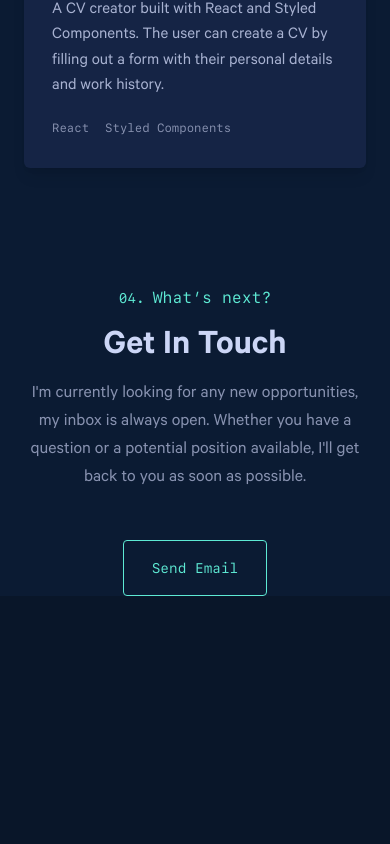
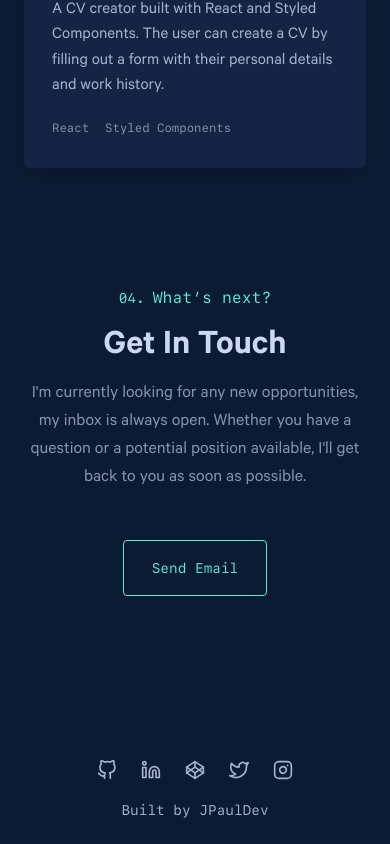
Before and after one commit to JPaulDev/personal-portfolio, a Next.js app: page / in a window 390 px wide. Shown: the part 4612-5456 px from the top of the page. Before the commit the page ends 5208 px from the top, so only its background shows below. Built offline with nearby package versions, Linux system fonts and the light colour scheme.

Commit message:
Add footer

```diff
--- /dev/null
+++ b/src/components/Footer.tsx
@@ -0,0 +1,41 @@
+import { SOCIAL_MEDIA } from '@config';
+import { Codepen, Github, Instagram, LinkedIn, Twitter } from '@icons';
+import Link from './Link';
+
+const icons = {
+  github: Github,
+  instagram: Instagram,
+  twitter: Twitter,
+  linkedin: LinkedIn,
+  codepen: Codepen,
+};
+
+export default function Footer() {
+  return (
+    <footer className="mt-32 flex flex-col items-center p-6 md:mt-48">
+      <ul className="mb-2 flex md:hidden">
+        {SOCIAL_MEDIA.map((link) => {
+          const Icon = icons[link.name as keyof typeof icons];
+
+          return (
+            <li key={link.name}>
+              <Link
+                href={link.href}
+                className="block p-3 text-skin-tertiary transition-all duration-300 hover:text-teal-300"
+              >
+                <Icon className="h-5 w-5" />
+              </Link>
+            </li>
+          );
+        })}
+      </ul>
+
+      <Link
+        href="https://www.github.com/jpauldev"
+        className="font-mono text-sm text-skin-tertiary transition-colors duration-300 hover:text-teal-300"
+      >
+        Built by JPaulDev
+      </Link>
+    </footer>
+  );
+}
--- a/src/components/Layout.tsx
+++ b/src/components/Layout.tsx
@@ -1,5 +1,6 @@
 import dynamic from 'next/dynamic';
 import { ReactNode } from 'react';
+import Footer from './Footer';
 import Header from './Header';
 import SocialAndEmail from './SocialAndEmail';
 
@@ -20,6 +21,7 @@ export default function Layout({ children }: Props) {
       <main className="mx-auto flex max-w-7xl flex-col items-center gap-20 px-6 [counter-reset:heading] xs:gap-32 xs:px-12 md:gap-40 md:px-24 lg:px-36">
         {children}
       </main>
+      <Footer />
     </>
   );
 }
--- a/src/components/index.ts
+++ b/src/components/index.ts
@@ -1,4 +1,5 @@
 export { default as FeaturedProject } from './FeaturedProject';
+export { default as Footer } from './Footer';
 export { default as Header } from './Header';
 export { default as Layout } from './Layout';
 export { default as Link } from './Link';
```
